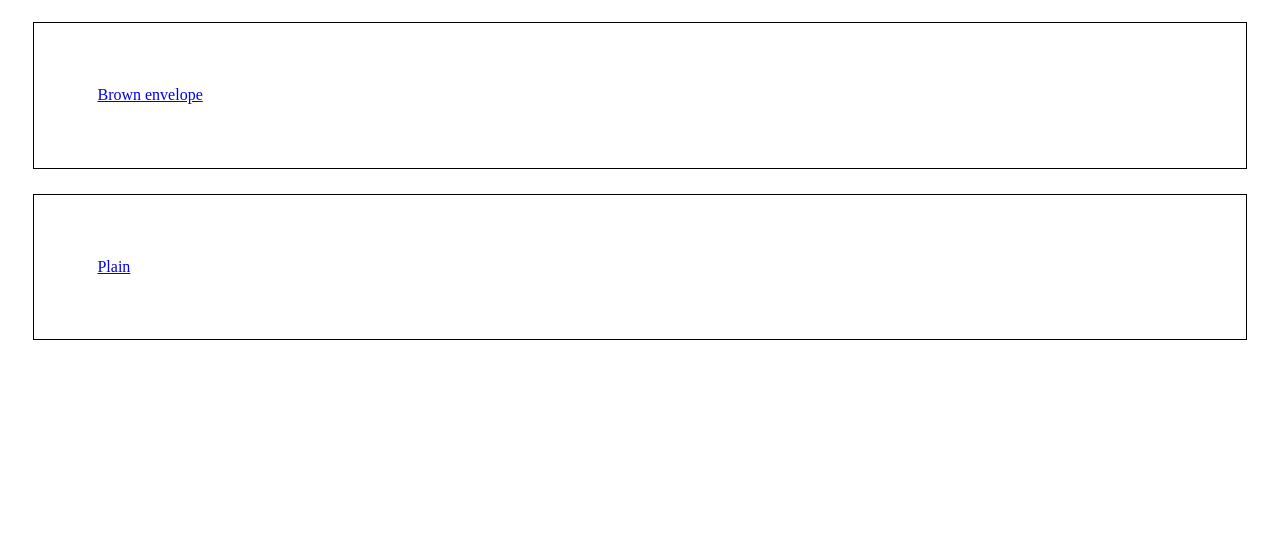
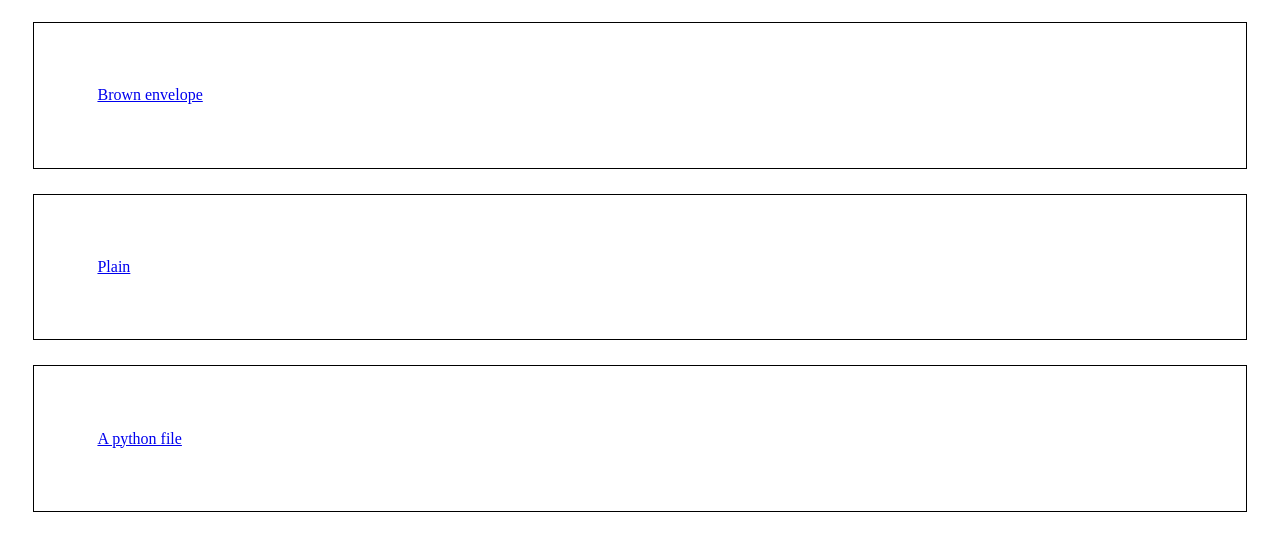
Before and after one commit to mustapha1607/mustapha1607.github.io, a plain HTML site: page index.html in a window 1280 px wide. Shown: the part 110-660 px from the top of the page. Drawn offline with Linux system fonts and the light colour scheme.

Commit message:
git commit -m "modified content in the file"

```diff
--- a/index.html
+++ b/index.html
@@ -22,5 +22,8 @@
 <div>
     <a href="./plain.html">Plain</a>
 </div>
+<div>
+    <a href="./madlib.py">A python file</a>
+</div>
 </body>
 </html>
```
